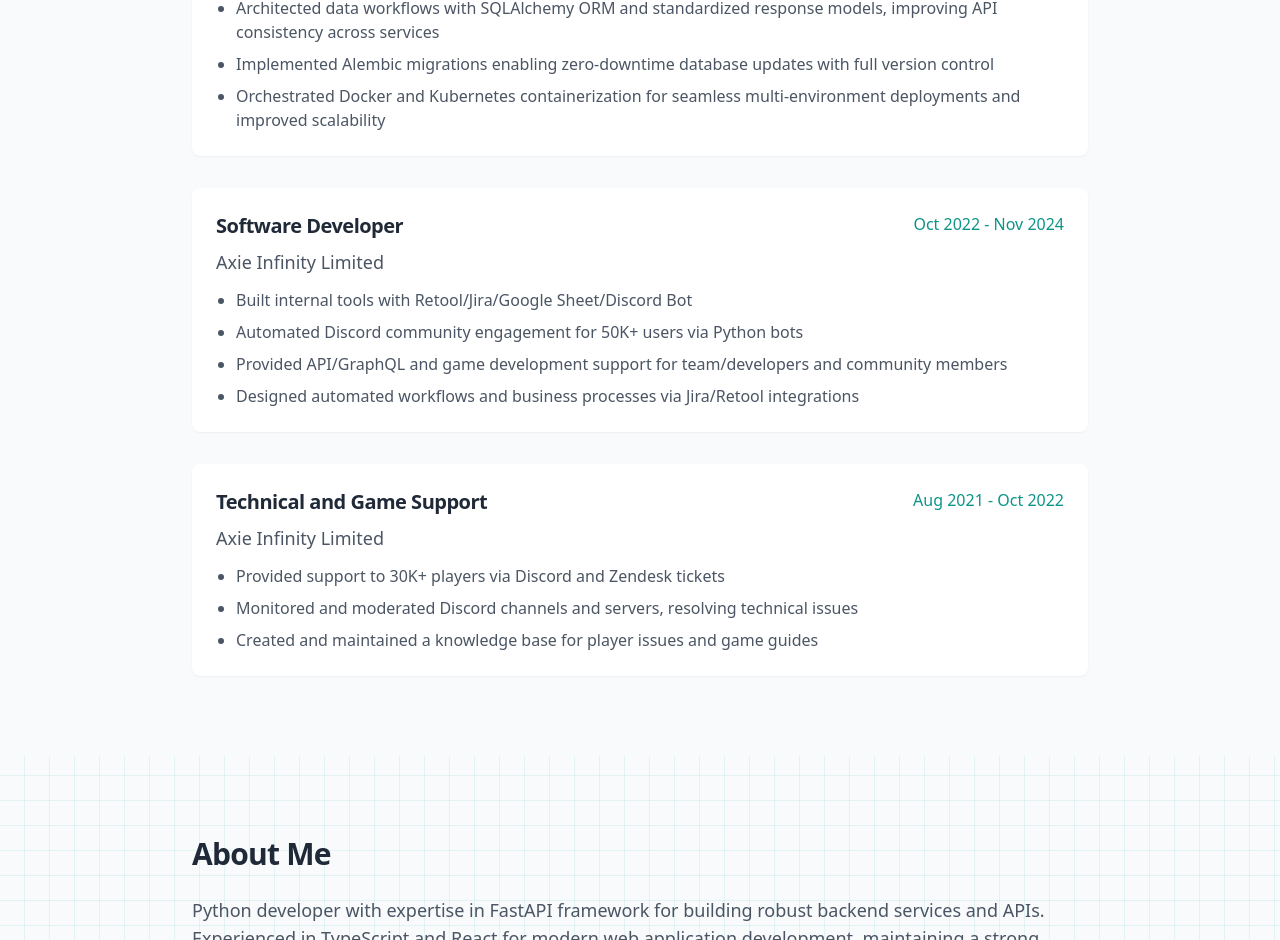
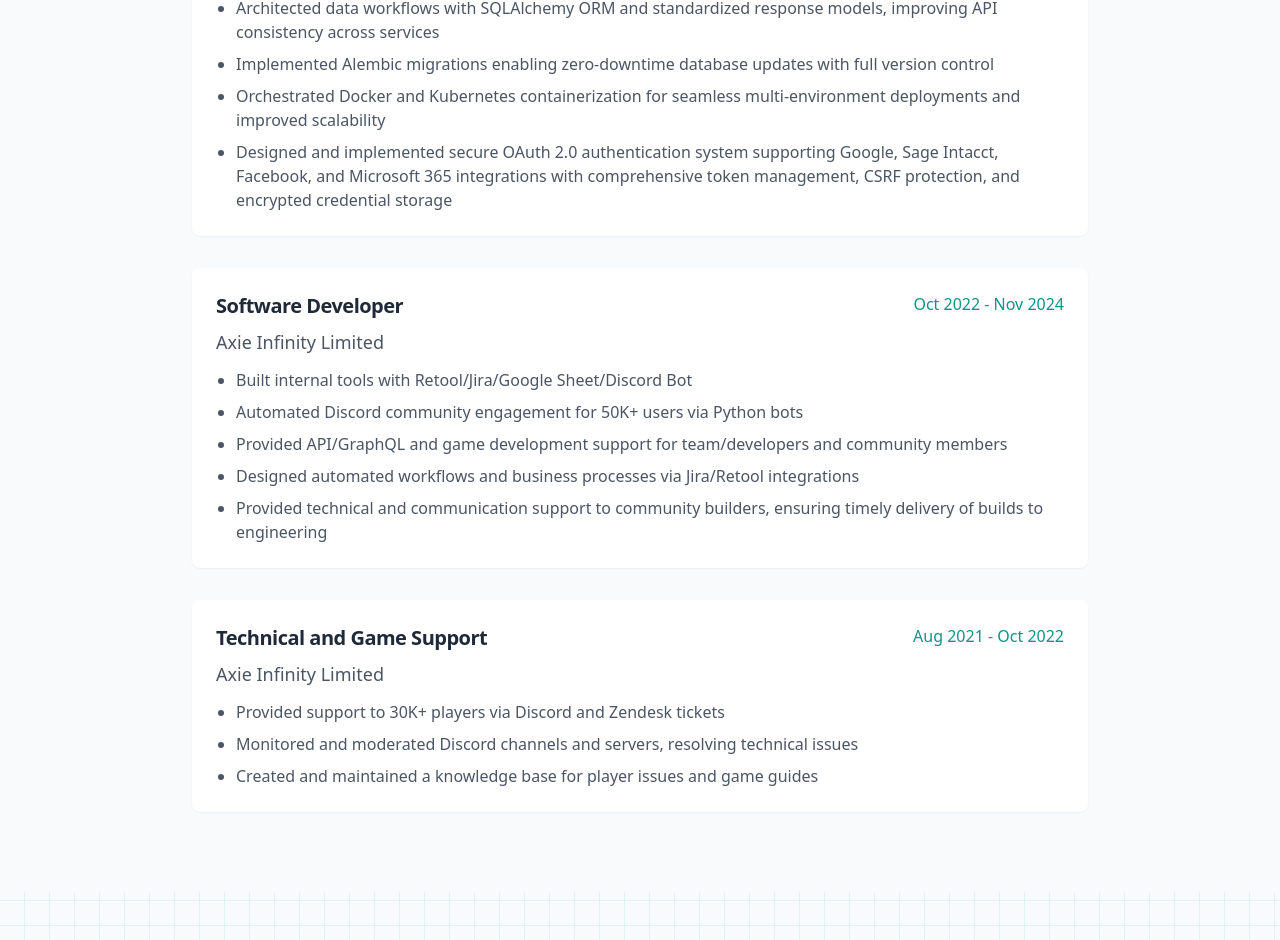
Before and after one commit to nocturnal629/portfolio, a Next.js app: page / in a window 1280 px wide. Shown: the part 2274-3214 px from the top of the page. Built offline with nearby package versions, Linux system fonts and the light colour scheme.

Commit message:
Add additional responsibilities to experience entries for enhanced detail

```diff
--- a/src/data/experience.ts
+++ b/src/data/experience.ts
@@ -8,7 +8,8 @@
     responsibilities: [
       "Architected data workflows with SQLAlchemy ORM and standardized response models, improving API consistency across services",
       "Implemented Alembic migrations enabling zero-downtime database updates with full version control",
-      "Orchestrated Docker and Kubernetes containerization for seamless multi-environment deployments and improved scalability"
+      "Orchestrated Docker and Kubernetes containerization for seamless multi-environment deployments and improved scalability",
+      "Designed and implemented secure OAuth 2.0 authentication system supporting Google, Sage Intacct, Facebook, and Microsoft 365 integrations with comprehensive token management, CSRF protection, and encrypted credential storage"
     ]
   },
   {
@@ -19,7 +20,8 @@
       "Built internal tools with Retool/Jira/Google Sheet/Discord Bot",
       "Automated Discord community engagement for 50K+ users via Python bots",
       "Provided API/GraphQL and game development support for team/developers and community members",
-      "Designed automated workflows and business processes via Jira/Retool integrations"
+      "Designed automated workflows and business processes via Jira/Retool integrations",
+      "Provided technical and communication support to community builders, ensuring timely delivery of builds to engineering"
     ]
   },
   {
```
